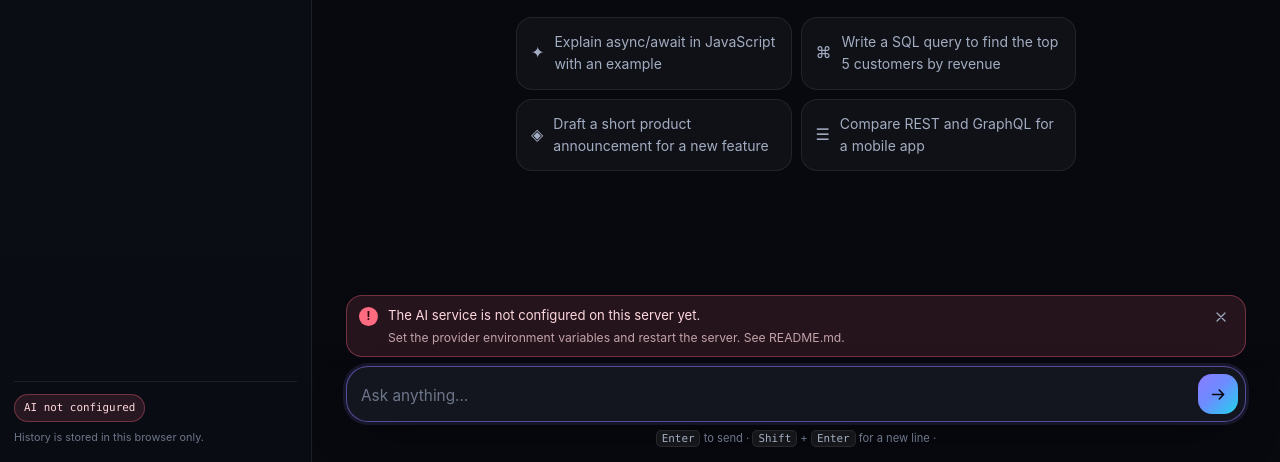
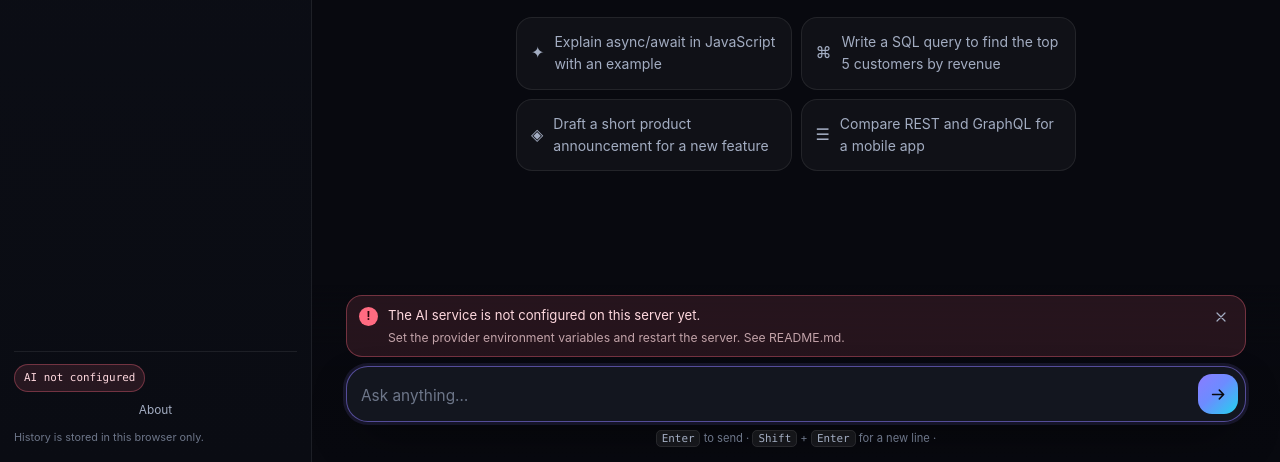
Before and after one commit to lokeshyadav1242009-blip/Loky-ai-next, a website with bundled scripts: page public/index.html in a window 1280 px wide. Shown: the part 449-911 px from the top of the page. Built offline with nearby package versions, Linux system fonts and the light colour scheme; files whose address does not match are found by name.

Commit message:
Edit public/index.html

```diff
--- a/public/index.html
+++ b/public/index.html
@@ -121,6 +121,7 @@
 
         <div class="sidebar__foot">
           <span class="chip" id="modelChip" title="Active AI model">Loading model…</span>
+          <button class="link-btn sidebar__about" id="aboutBtn" type="button">About</button>
           <span class="sidebar__note">History is stored in this browser only.</span>
         </div>
       </aside>
```
